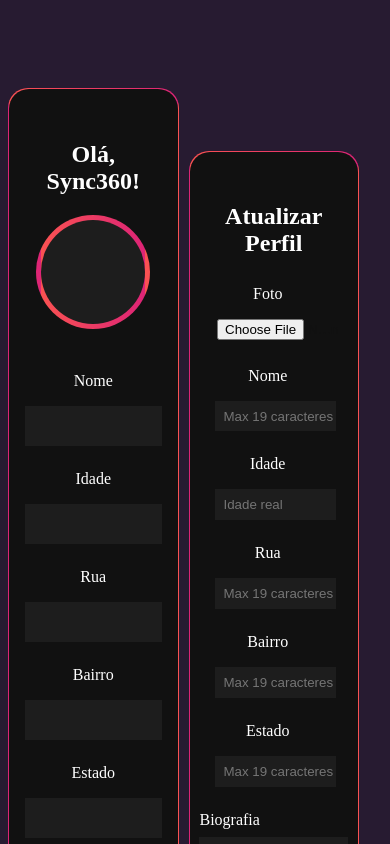
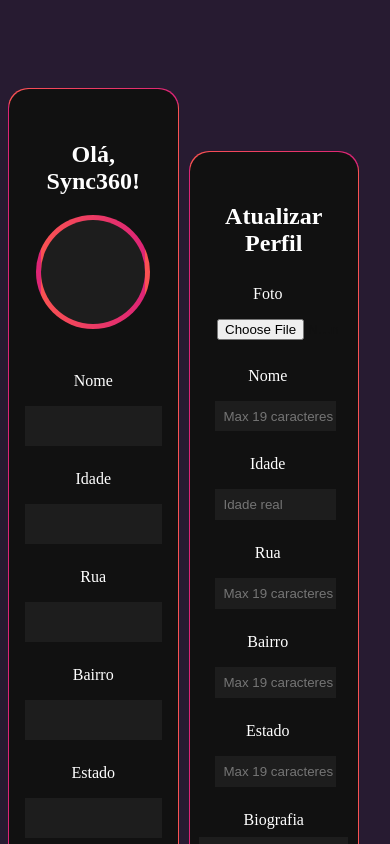
Before and after one commit to BrunoOlv10/perfil-sync360, a React (Create React App) app: page / in a window 390 px wide. Shown: the top 844 px of the page. Built offline with nearby package versions, Linux system fonts and the light colour scheme.

Commit message:
Update MediaQueries.sass

```diff
--- a/src/styles/components/MediaQueries.sass
+++ b/src/styles/components/MediaQueries.sass
@@ -20,6 +20,9 @@
     .biografia-perfil
         text-align: center
         margin-top: 1.7rem
+
+    .biografia-form
+        text-align: center
 
     .biografia-especial
         margin: 1rem 0 0 0
```
